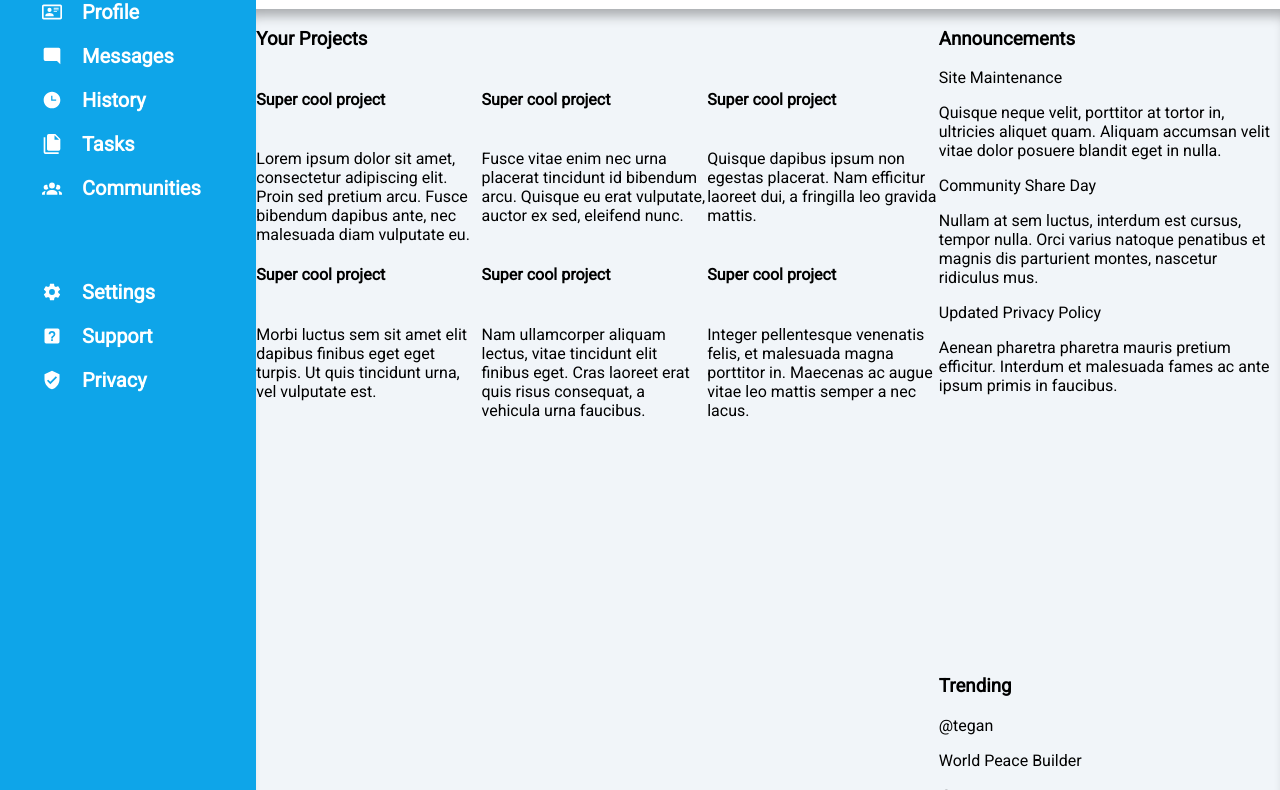
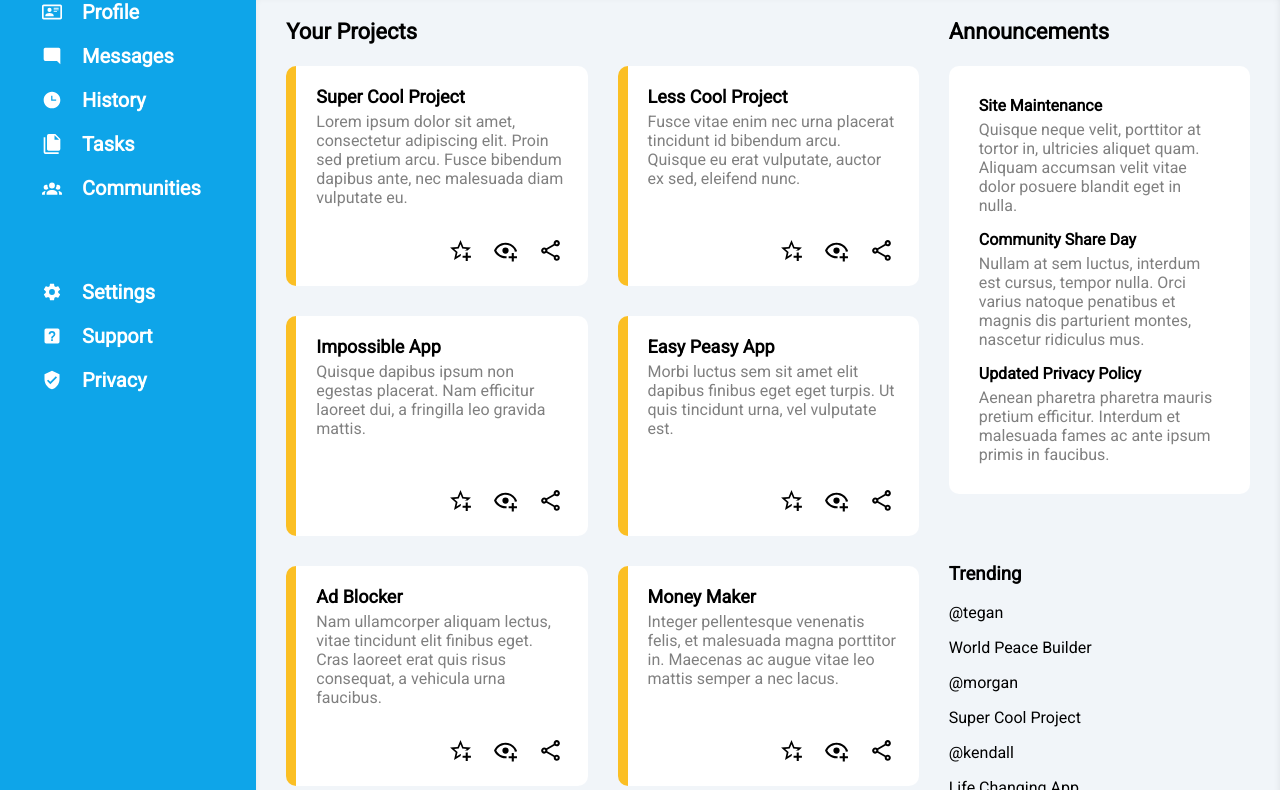
Before and after one commit to Piotrek18/Admin_Dashboard, a plain HTML site: page index.html in a window 1280 px wide. Shown: the part 176-966 px from the top of the page. Drawn offline with Linux system fonts and the light colour scheme.

Commit message:
Style Projects section

```diff
--- a/index.html
+++ b/index.html
@@ -40,48 +40,91 @@
                 <p>Hi there,</p>
                 Morgan Oakley (@morgan)
             </div>
-            <button class="project-buttons">New</button>
-            <button class="project-buttons">Upload</button>
-            <button class="project-buttons">Share</button>
+            <button class="new-project-buttons">New</button>
+            <button class="new-project-buttons">Upload</button>
+            <button class="new-project-buttons">Share</button>
         </header>
     <main>
         <div class="Projects">
             <h3>Your Projects</h3>
             <div class="Projects-section">
                 <article class="Project">
-                    <h4>Super cool project</h4><br>
+                    <div>
+                        <p>Super Cool Project</p>
                         Lorem ipsum dolor sit amet, consectetur adipiscing elit.
                         Proin sed pretium arcu. Fusce bibendum dapibus ante, nec malesuada diam vulputate eu.
+                    </div>
+                    <div class="project-buttons-section">
+                        <button class="project-buttons"><img src="icons/star-plus-outline.svg"/></button>
+                        <button class="project-buttons"><img src="icons/eye-plus-outline.svg"/></button>
+                        <button class="project-buttons"><img src="icons/share-variant-outline.svg"/></button>
+                    </div>
                 </article>
                 <article class="Project">
-                    <h4>Super cool project</h4><br>
+                    <div>
+                        <p>Less Cool Project</p>
                         Fusce vitae enim nec urna placerat tincidunt id bibendum arcu.
                         Quisque eu erat vulputate, auctor ex sed, eleifend nunc.
+                    </div>
+                    <div class="project-buttons-section">
+                        <button class="project-buttons"><img src="icons/star-plus-outline.svg"/></button>
+                        <button class="project-buttons"><img src="icons/eye-plus-outline.svg"/></button>
+                        <button class="project-buttons"><img src="icons/share-variant-outline.svg"/></button>
+                    </div>
                 </article>
                 <article class="Project">
-                    <h4>Super cool project</h4><br>
+                    <div>
+                        <p>Impossible App</p>
                         Quisque dapibus ipsum non egestas placerat.
                         Nam efficitur laoreet dui, a fringilla leo gravida mattis.
+                    </div>
+                    <div class="project-buttons-section">
+                        <button class="project-buttons"><img src="icons/star-plus-outline.svg"/></button>
+                        <button class="project-buttons"><img src="icons/eye-plus-outline.svg"/></button>
+                        <button class="project-buttons"><img src="icons/share-variant-outline.svg"/></button>
+                    </div>
                 </article>
                 <article class="Project">
-                    <h4>Super cool project</h4><br>
+                    <div>
+                        <p>Easy Peasy App</p>
                         Morbi luctus sem sit amet elit dapibus finibus eget eget turpis.
                         Ut quis tincidunt urna, vel vulputate est.
+                    </div>
+                    <div class="project-buttons-section">
+                        <button class="project-buttons"><img src="icons/star-plus-outline.svg"/></button>
+                        <button class="project-buttons"><img src="icons/eye-plus-outline.svg"/></button>
+                        <button class="project-buttons"><img src="icons/share-variant-outline.svg"/></button>
+                    </div>
                 </article>
                 <article class="Project">
-                    <h4>Super cool project</h4><br>
+                    <div>
+                        <p>Ad Blocker</p>
                         Nam ullamcorper aliquam lectus, vitae tincidunt elit finibus eget.
                         Cras laoreet erat quis risus consequat, a vehicula urna faucibus.
+                    </div>
+                    <div class="project-buttons-section">
+                        <button class="project-buttons"><img src="icons/star-plus-outline.svg"/></button>
+                        <button class="project-buttons"><img src="icons/eye-plus-outline.svg"/></button>
+                        <button class="project-buttons"><img src="icons/share-variant-outline.svg"/></button>
+                    </div>
                 </article>
                 <article class="Project">
-                    <h4>Super cool project</h4><br>
+                    <div>
+                        <p>Money Maker</p>
                         Integer pellentesque venenatis felis, et malesuada magna porttitor in.
                         Maecenas ac augue vitae leo mattis semper a nec lacus.
+                    </div>
+                    <div class="project-buttons-section">
+                        <button class="project-buttons"><img src="icons/star-plus-outline.svg"/></button>
+                        <button class="project-buttons"><img src="icons/eye-plus-outline.svg"/></button>
+                        <button class="project-buttons"><img src="icons/share-variant-outline.svg"/></button>
+                    </div>
                 </article>
             </div>
         </div>
+        <div class="Announcements">
+            <h3>Announcements</h3>
         <div class="Announcements-section">
-            <h3>Announcements</h3>
             <article class="Announcement">
                 <p>Site Maintenance</p>
                 Quisque neque velit, porttitor at tortor in, ultricies aliquet quam.
@@ -97,6 +140,7 @@
                 Aenean pharetra pharetra mauris pretium efficitur.
                 Interdum et malesuada fames ac ante ipsum primis in faucibus.
             </article>
+        </div>
         </div>
         <div class="Trending-section">
             <h3>Trending</h3>
--- a/styles.css
+++ b/styles.css
@@ -33,18 +33,59 @@ main{
     display: grid;
     grid-template-columns: 1fr 1fr 1fr;
     grid-template-rows: 1fr 1fr;
+    column-gap: 30px;
     background-color: #f1f5f9;
     box-shadow: -1px 14px 12px -7px rgba(0,0,0,0.3) inset;
+    padding: 0 30px;
 }
 
 .Projects{
     grid-row: 1/3;
     grid-column: 1/3;
+
+}
+
+.Projects > h3 {
+    margin-top: 35px;
+    font-size: 22px;
 }
 
 .Projects-section{
     display: grid;
-    grid-template: auto auto/auto auto auto;
+    grid-template: 1fr 1fr 1fr / 1fr 1fr;
+    gap: 30px;
+}
+
+.Project{
+    background-color: white;
+    border-radius: 10px;
+    border-left: 10px solid #fbbf24;
+    padding: 20px;
+    min-height: 180px;
+    color: gray;
+}
+
+.Project p{
+    margin: 0 0 5px 0;
+    font-size: 18px;
+    font-weight: bolder;
+    color: black;
+
+}
+.project-buttons-section{
+    display: grid;
+    grid-auto-flow: column;
+    place-content: end;
+    gap: 10px;
+
+}
+
+.project-buttons{
+    padding: 0 5px;
+}
+
+article{
+    display: grid;
 }
 
 ul{
@@ -67,8 +108,8 @@ header{
     display: grid;
     grid-template-columns: 7fr 1fr 1fr 1fr;
     grid-template-rows: 1fr 1fr;
-    padding: 25px;
-    gap: 15px;
+    padding: 15px 40px;
+    gap: 10px;
 }
 
 .greetings{
@@ -95,6 +136,7 @@ header{
 button{
     border: none;
     background: none;
+    padding: 0;
 }
 
 input[type="search"]{
@@ -108,6 +150,7 @@ input[type="search"]{
 .search{
     display: flex;
     align-items: center;
+    gap: 10px;
 
 }
 
@@ -121,7 +164,7 @@ input[type="search"]{
     align-self: center;
 }
 
-.project-buttons{
+.new-project-buttons{
     justify-self: center;
     align-self: center;
     border-radius: 20px;
@@ -132,3 +175,24 @@ input[type="search"]{
     font-weight: bold;
     padding: 0;
 }
+
+.Announcements > h3 {
+    margin-top: 35px;
+    font-size: 22px;
+}
+
+.Announcements-section{
+    background-color: white;
+    color: gray;
+    border-radius: 10px;
+    padding: 30px;
+    display: grid;
+    gap: 15px;
+}
+
+.Announcement > p {
+    margin: 0 0 5px 0;
+    font-size: 16px;
+    font-weight: bold;
+    color: black;
+}
```
Also changed, not shown: icons/eye-plus-outline.svg (added), icons/share-variant-outline.svg (added), icons/star-plus-outline.svg (added). Lines whose indentation alone changed are shown as unchanged.
